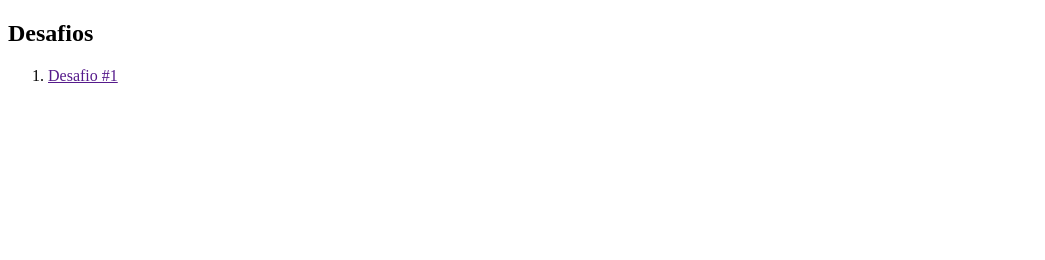
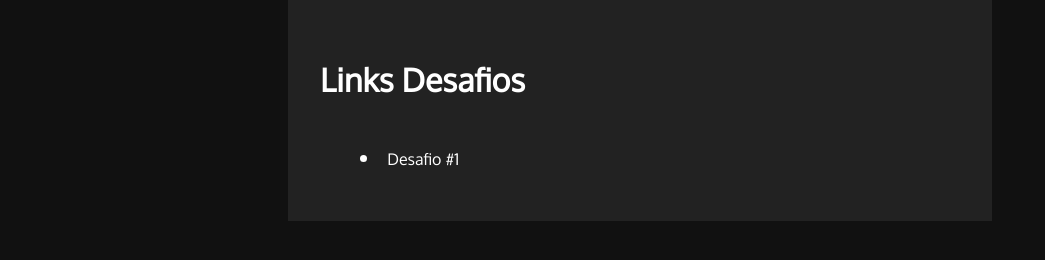
Before and after one commit to istvian/Javascript, a plain HTML site: page index.html in a window 1280 px wide. Shown: the whole page, without its empty margins (0-1045 px from the left). Drawn offline with nearby package versions, Linux system fonts and the light colour scheme; files that its build step writes are made by us from their sources.

Commit message:
Estructura basica

```diff
--- a/index.html
+++ b/index.html
@@ -5,16 +5,16 @@
     <meta charset="UTF-8">
     <meta http-equiv="X-UA-Compatible" content="IE=edge">
     <meta name="viewport" content="width=device-width, initial-scale=1.0">
-    <link rel="stylesheet" href="style.css">
+    <link rel="stylesheet" href="css/style.css">
     <title>Desafios Esteban</title>
 </head>
 
 <body class="body">
     <nav class="nav">
-        <h1 class="nav__title">Desafios</h1>
-        <ol class="nav__links">
-            <li class="nav__link"><a href="">Desafio #1</a></li>
-        </ol>
+        <h1 class="nav__title">Links Desafios</h1>
+        <ul class="nav__links">
+            <li class="nav__link"><a href="Desafio1/desafio1.html">Desafio #1</a></li>
+        </ul>
     </nav>
 
 
--- a/scss/style.scss
+++ b/scss/style.scss
@@ -0,0 +1,45 @@
+$color-bg: #111;
+$color-block: #222;
+$color-text: #fff;
+$color-text-hover: rgb(240, 140, 25);
+@import url('https://fonts.googleapis.com/css2?family=Oxygen&display=swap');
+.body {
+    background: $color-bg;
+    font-family: 'Oxygen', sans-serif;
+    display: flex;
+    flex-flow: column wrap;
+    margin: auto;
+    justify-content: center;
+    align-items: center;
+    font-size: 10px;
+    .nav {
+        display: flex;
+        flex-flow: column wrap;
+        justify-content: center;
+        align-items: baseline;
+        max-width: 50%;
+        width: 800px;
+        background: $color-block;
+        padding: 2rem;
+        .nav__title {
+            color: $color-text;
+            font-size: 2rem;
+        }
+        .nav__links {
+            display: inline-block;
+            font-size: 1.2rem;
+            color: $color-text;
+            list-style-position: inside;
+            text-align: center;
+        }
+    }
+    a {
+        font-size: 1rem;
+        text-align: center;
+        color: $color-text;
+        text-decoration: none;
+        &:hover {
+            color: $color-text-hover;
+        }
+    }
+}
```
Also changed, not shown: Desafio1/desafio1.html (+6 -2 lines), css/style.css, 1 other file.
